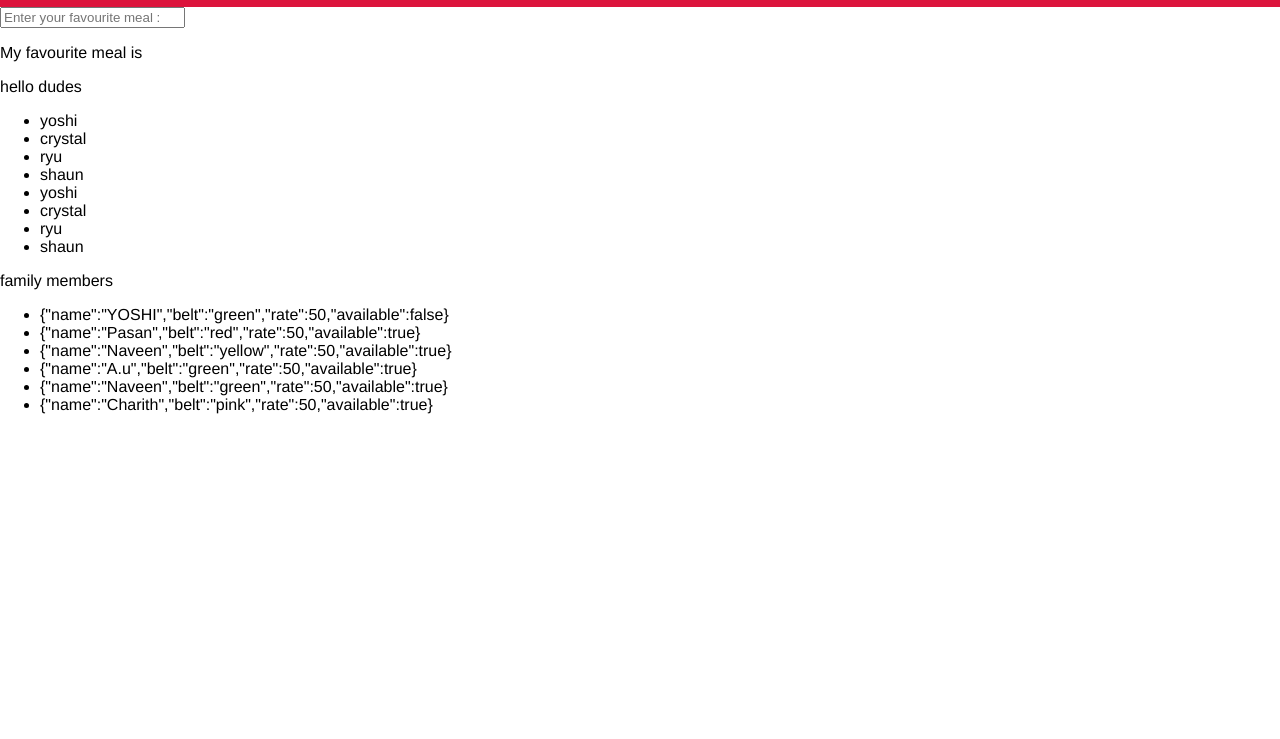
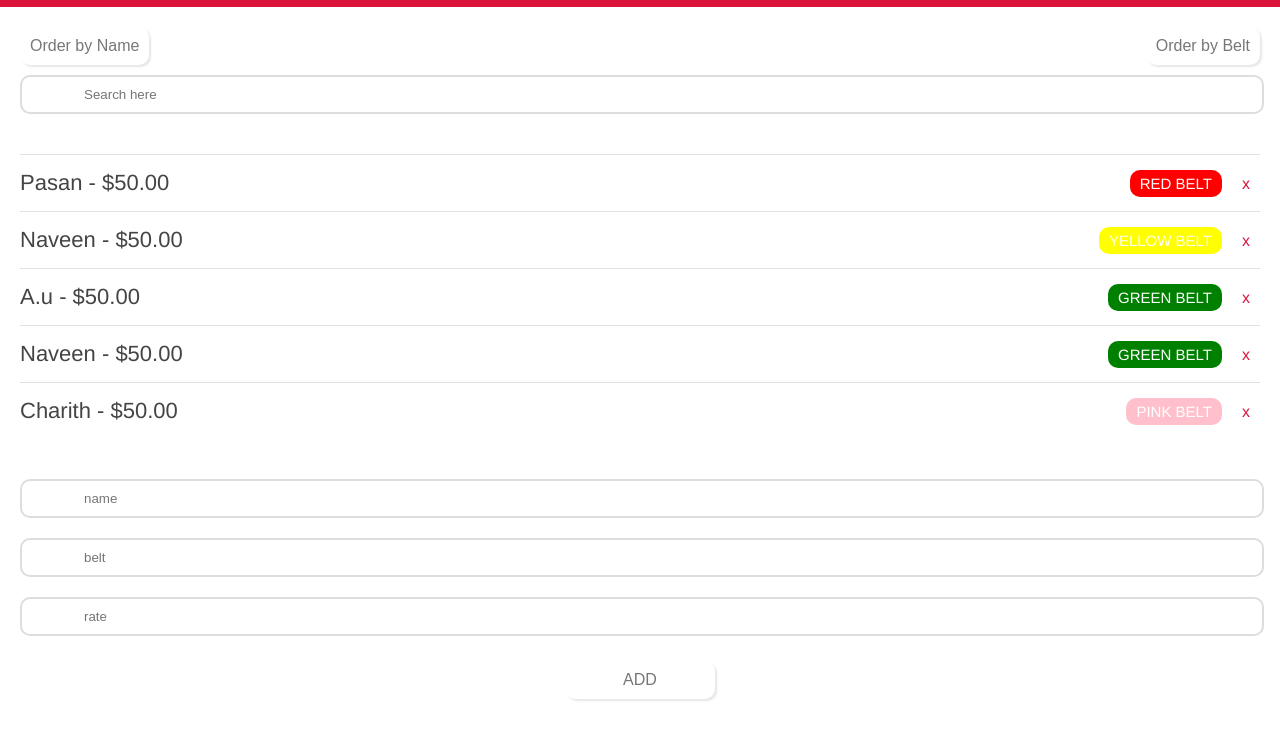
Before and after one commit to nimal96/OrderList_AgularJs, a plain HTML site: page index.html in a window 1280 px wide. Shown: the part 41-780 px from the top of the page. Drawn offline with Linux system fonts and the light colour scheme.

Commit message:
added the index.html with update

```diff
--- a/index.html
+++ b/index.html
@@ -6,30 +6,29 @@
     <script src ="app\lib\angular.min.js"></script>
     <script src="app\app.js"></script>
   </head>
-  <header ng-include="'header.html'"></header>
-  <body ng-init="ninjas=['yoshi','crystal','ryu','shaun']">
-    <input type="text" ng-model="favMeat" placeholder="Enter your favourite meal :"/>
-    <p>My favourite meal is {{favMeat}}</p>
-    <p>{{numbers[0]}}</p>
-    <p>{{numbers[1]}}</p>
-    <p>{{numbers[2]}}</p>
-    <p>{{numbers[3]}}</p>
-    <p>{{numbers[3]+numbers[1]}}</p>
-  <p class="{{color}}">hello dudes</p>
-  <ul>
-    <li>{{ninjas[0]}}</li>
-    <li>{{ninjas[1]}}</li>
-    <li>{{ninjas[2]}}</li>
-    <li>{{ninjas[3]}}</li>
-    <li ng-repeat="i in ninjas">{{i}}</li>
-  </ul>
-  <p>family members</p>
-  <p>{{message}}</p>
+  <body>
+    <header ng-include="'header.html'"></header>
+    <div class ="content">
+        <div ng-controller ="NinjaController">
+          <button ng-click="order = 'name'">Order by Name</button>
+          <button ng-click="order = 'belt'">Order by Belt</button>
+          <input type="text" ng-model = "search" placeholder="Search here"/>
+          <ul>
+            <li ng-repeat = "ninja in ninjas | orderBy: order | filter: search" ng-show="ninja.available">
+            <h3>{{ninja.name}} - {{ninja.rate |currency: '$'}}</h3>
+            <div class="remove" ng-click="removeNinja(ninja)">x</div>
+            <span class ="belt" style="background: {{ninja.belt}}">{{ninja.belt}} belt</span>
+            </li>
+        </ul>
+        <form ng-submit="addNinja()">
+          <input type ="text" placeholder ="name" ng-model="newninja.name"/>
+          <input type ="text" placeholder ="belt" ng-model="newninja.belt"/>
+          <input type ="text" placeholder ="rate" ng-model="newninja.rate"/>
 
-  <div ng-controller="NinjaController">
-      <ul>
-        <li ng-repeat="ninja1 in ninjas">{{ninja1}}</li>
-      </ul>
+          <input type="submit" value = "ADD"/>
+        </form>
+      </div>
   </div>
+
   </body>
 </html>
```
